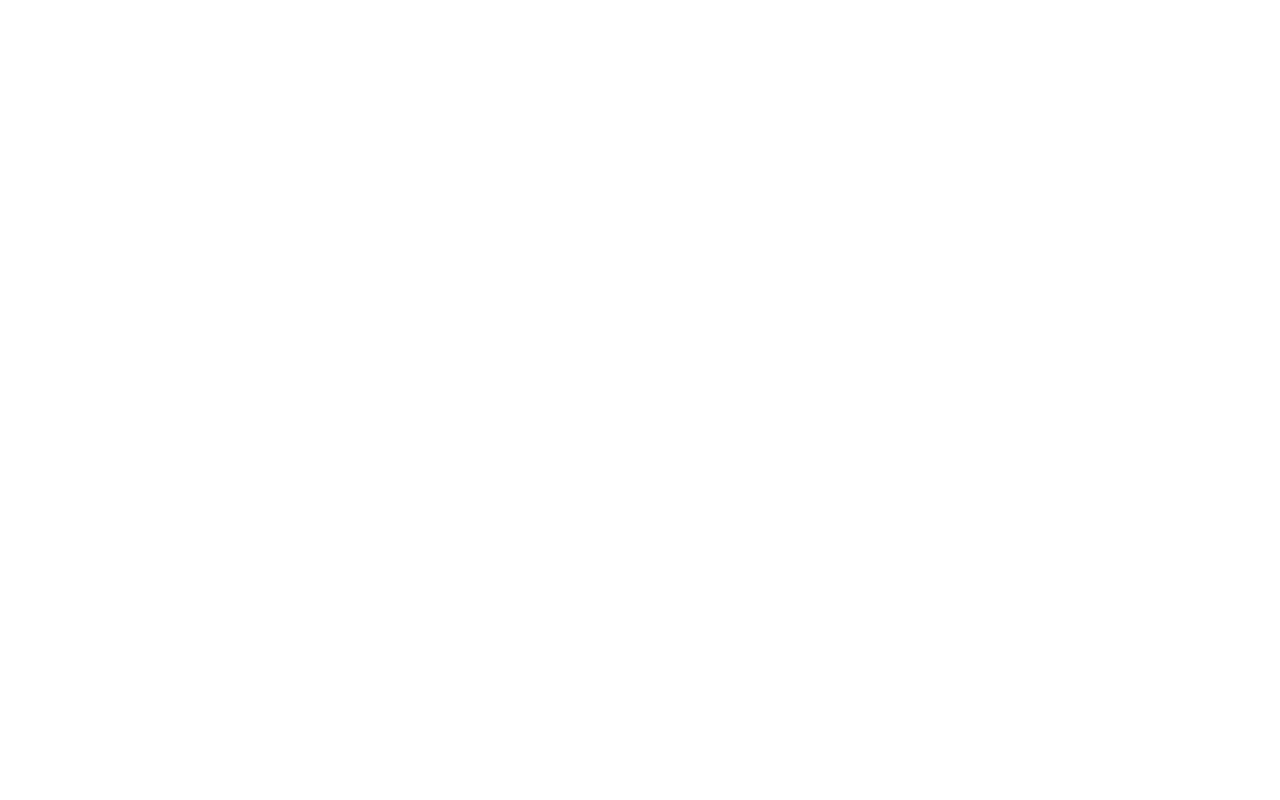
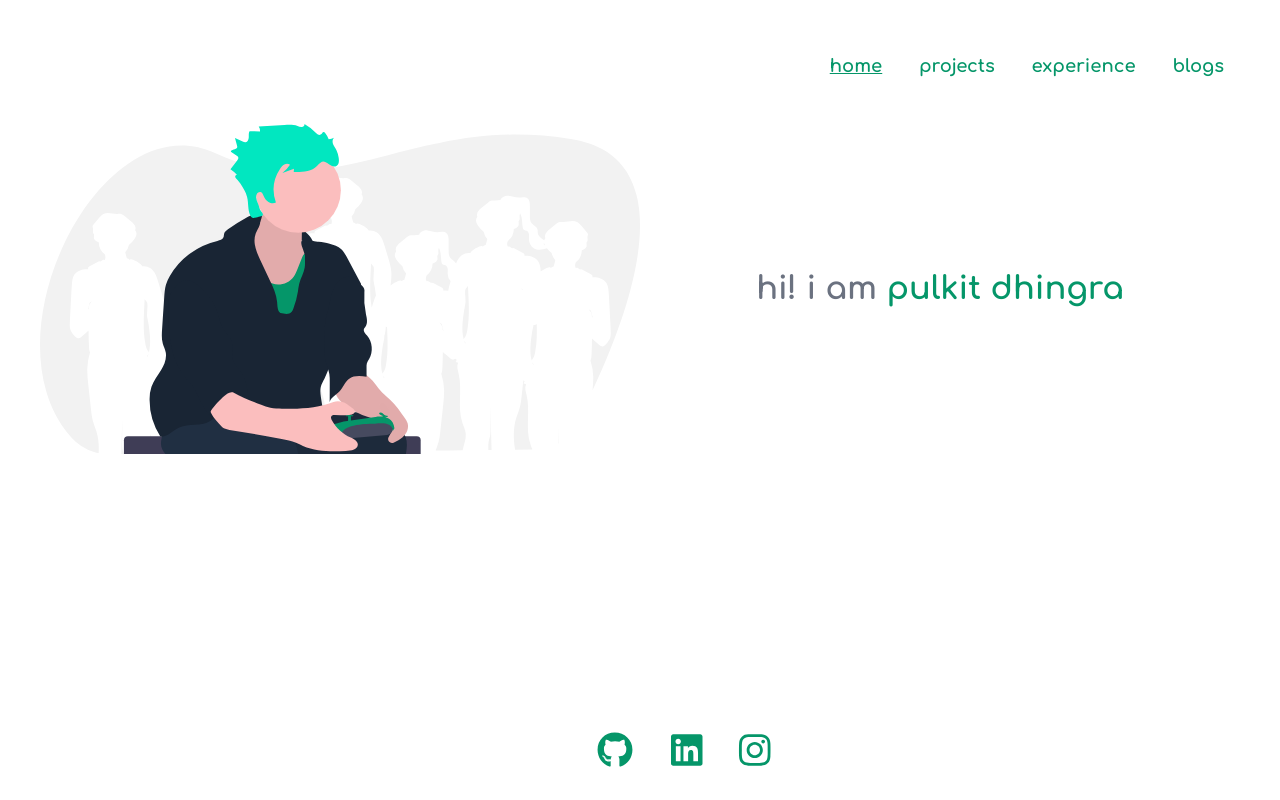
Before and after one commit to pulkitdhingra01/portfolio, a plain HTML site: page index.html in a window 1280 px wide. Drawn offline with Linux system fonts and the light colour scheme.

Commit message:
home page

```diff
--- /dev/null
+++ b/css/main.css
@@ -0,0 +1,66 @@
+@import url('https://fonts.googleapis.com/css2?family=Comfortaa:wght@400;700&display=swap');
+
+:root{
+    --primary-color : #059669;
+    --gray-color: #6B7280
+}
+body{
+    font-family: 'Comfortaa', cursive;
+}
+
+
+.navigation{
+    padding: 2rem;
+}
+
+.list-no-bullet{
+    list-style-type: none;
+}
+
+.list-item-inline{
+    display: inline;
+}
+
+.list-right{
+    text-align: right;
+}
+
+.link{
+    text-decoration: none;
+    padding: 0rem 1rem;
+    font-size: large;
+    font-weight: bold;
+    color: var(--primary-color);
+}
+
+.link-active{
+    text-decoration: underline;
+}
+
+.container-fluid{
+    max-width: 1200px;
+    margin: auto;
+    display: flex;
+}
+.container-center{
+    text-align: center;
+    margin: auto;
+}
+
+.container-center h1{
+    color: var(--gray-color);
+}
+.primary-color{
+    color: var(--primary-color);
+}
+.list-center{
+    text-align: center;
+}
+
+footer{
+    bottom: 0;
+    position: fixed;
+    bottom: 0;
+    width: 100%;
+    padding: 1rem;
+}
--- a/index.html
+++ b/index.html
@@ -5,8 +5,41 @@
     <meta http-equiv="X-UA-Compatible" content="IE=edge">
     <meta name="viewport" content="width=device-width, initial-scale=1.0">
     <title>pulkit | home</title>
+    <link rel="stylesheet" href="css/main.css">
+    <script src="https://use.fontawesome.com/releases/v5.15.4/js/all.js" data-auto-replace-svg="nest"></script>
+
+
 </head>
 <body>
+    <nav class="navigation">
+        <ul class="list-no-bullet list-right">
+            <li class="list-item-inline"><a class="link link-active" href="">home</a></li>
+            <li class="list-item-inline"><a class="link" href="">projects</a></li>
+            <li class="list-item-inline"><a class="link" href="">experience</a></li>
+            <li class="list-item-inline"><a class="link" href="">blogs</a></li>
+        </ul>
+    </nav>
+
+    <div class="container-fluid">
+
+        <img width="600px" src="images/hero.svg" alt="">
+        <div class="container-center">
+            <h1>hi! i am <span class="primary-color">pulkit dhingra</span></h1>
+        </div>
+
+    </div>
+
+    <footer>
+        <ul class="list-no-bullet list-center">
+            <li class="list-item-inline"><a class="link" href=""><i class="fab fa-github fa-2x"></i>            </i>
+            </a></li>
+            <li class="list-item-inline"><a class="link" href=""><i class="fab fa-linkedin fa-2x"></i>
+            </a></li>
+            <li class="list-item-inline"><a class="link" href=""><i class="fab fa-instagram fa-2x"></i>
+            </a></li>
+        </ul>
+    </footer>
+
 
 </body>
 </html>
```
Also changed, not shown: images/hero.svg (added).
